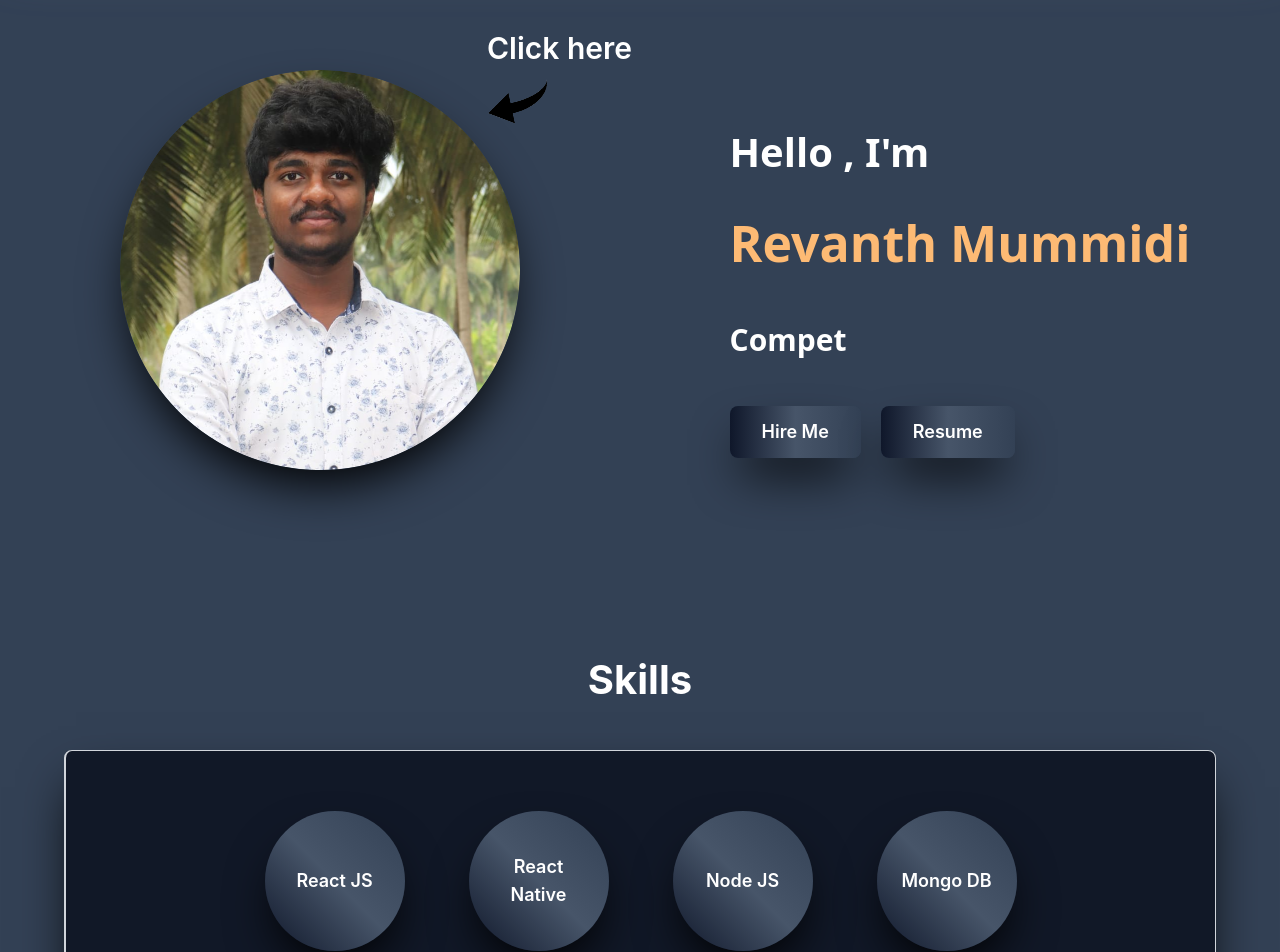
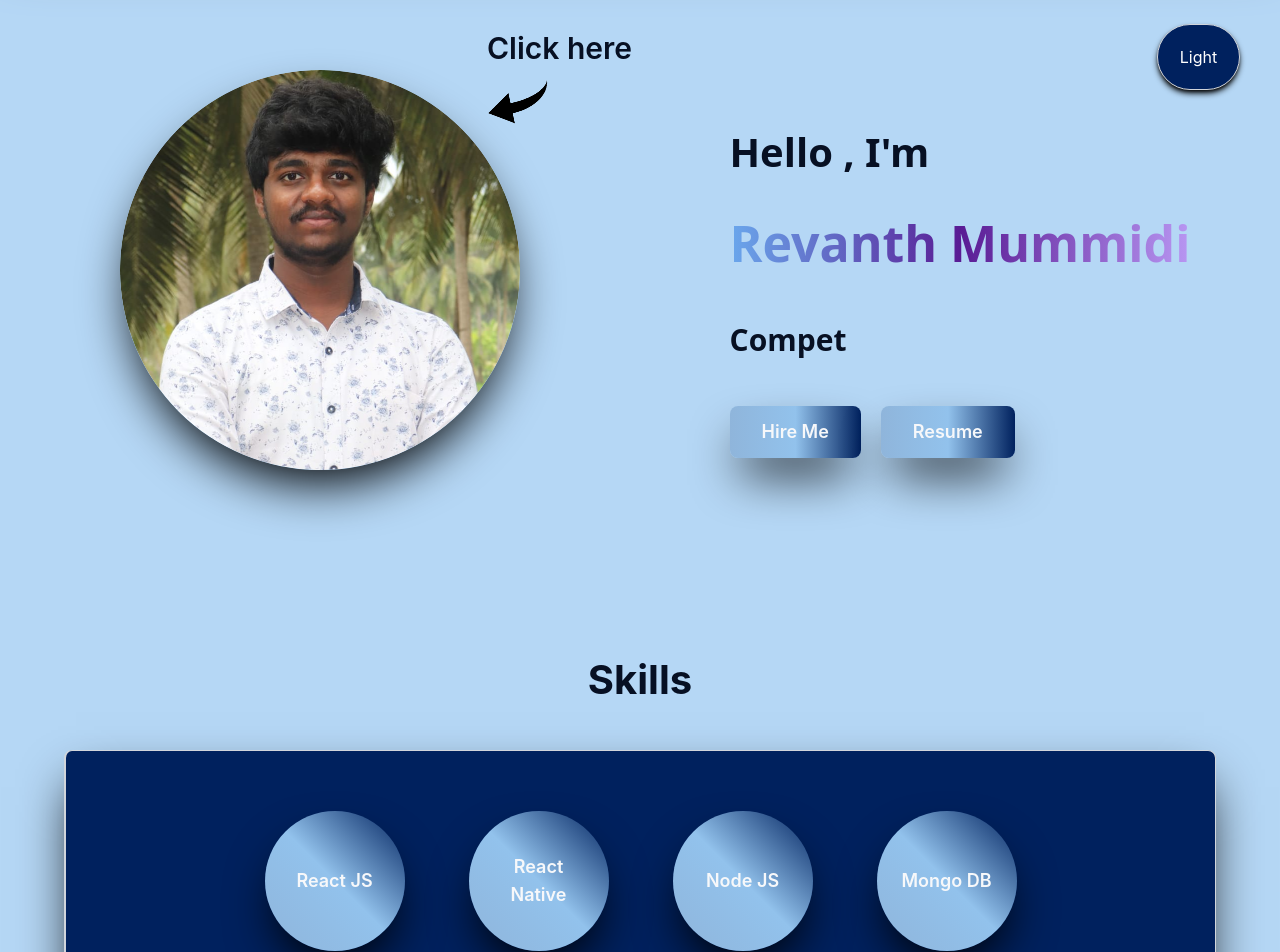
Before and after one commit to Revanth-Mummidi/MyPortfolio, a React (Create React App) app: page / in a window 1280 px wide. Shown: the part 120-1072 px from the top of the page. Built offline with nearby package versions, Linux system fonts and the light colour scheme.

Commit message:
Added Light Theme Colors

```diff
--- a/src/App.js
+++ b/src/App.js
@@ -22,7 +22,7 @@ function App() {
   const Color = GetColor(useSelector(state=>state.theme));
   const dispatch=useDispatch();
   useEffect(()=>{
-  dispatch(setTheme("Dark"));
+  dispatch(setTheme("Light"));
   },[]);
   return (
 
@@ -66,14 +66,14 @@ function App() {
         <Profiles />
       </Fade>
       <Contact />
-      {/* <div onClick={()=>{
+      <div onClick={()=>{
         if(theme!="Dark")
         dispatch(setTheme("Dark"));
         else
         dispatch(setTheme("Light"));
-      }} className={`fixed top-36 right-10 ${Color.navbar_bg_color}  text-white rounded-full p-5 `}>
+      }} className={`fixed top-36 right-10 ${Color.navbar_bg_color} shadow-md ${Color.shadow_color} ${Color.border_color1} w-[83px] aspect-video flex items-center justify-center border text-white rounded-full p-5 `}>
          <p>{theme}</p>
-      </div> */}
+      </div>
     </div>
 
   );
--- a/src/Components/Achievements.jsx
+++ b/src/Components/Achievements.jsx
@@ -22,7 +22,7 @@ function Achievements() {
       id="achievements"
       className=" w-[100vw] flex flex-col items-center justify-center p-10"
     >
-      <p className="text-[35px] my-10 md:text-[40px] font-bold  ">
+      <p className={` ${Color.text_color1} text-[35px] my-10 md:text-[40px] font-bold  `}>
         Achievements
       </p>
       <div className={`${Color.border_color1} ${Color.card_bg_color} w-[90vw] ${Color.shadow_color} shadow-2xl border border-l-2 rounded-lg  p-10 items-center justify-center flex`}>
--- a/src/Components/HomePage.jsx
+++ b/src/Components/HomePage.jsx
@@ -27,7 +27,7 @@ function HomePage() {
     >
       <Fade bottom duration={1500} distance="120px">
         <div className="grid  grid-cols-1 md:grid-cols-2 h-full w-full ">
-          <div className="flex flex-1 flex-row items-center justify-center">
+          <div className={`${Color.text_color1} flex flex-1 flex-row items-center justify-center`}>
             <div className="flex  relative flex-col gap-5">
               <div className="mb-10 md:mb-0">
                 <LeftContent />
@@ -36,7 +36,7 @@ function HomePage() {
                 </p>
               </div>
               <div className="absolute hidden md:block -top-10 -right-28 lg:-right-28 ">
-                <div className="flex flex-col gap-5 ">
+                <div className={`${Color.text_color1} flex flex-col gap-5 `}>
                   <p className="font-semibold text-2xl md:text-3xl text-center">
                     Click here
                   </p>
@@ -49,12 +49,12 @@ function HomePage() {
             </div>
           </div>
           <div className="flex flex-1 flex-col items-center justify-center  text-center md:text-start">
-            <div className="flex flex-col gap-3 lg:gap-6">
+            <div className={`${Color.text_color1} flex flex-col gap-3 lg:gap-6`}>
               <p className="font-sans font-semibold  text-[30px]  lg:text-[40px]">
                 Hello , I'm{" "}
               </p>
               <p
-                className={`font-sans font-semibold text-[40px]  lg:text-[50px] ${Color.name_color}`}
+                className={`font-sans font-semibold text-[40px]  lg:text-[50px] ${Color.name_color} inline-block text-transparent bg-clip-text bg-gradient-to-r`}
               >
                 Revanth Mummidi
               </p>
@@ -74,7 +74,7 @@ function HomePage() {
                 repeat={Infinity}
               />
               {/* <p className='font-sans font-semibold mt-3 text-[20px] lg:text-[30px] '>{Abilities[idx]}</p> */}
-              <div className="flex flex-row mt-5 gap-5 justify-center md:justify-start items-center  ">
+              <div className={`${Color.text_color} flex  flex-row mt-5 gap-5 justify-center md:justify-start items-center  `}>
                 <a href={"mailto:mummidirevanth@gmail.com"}>
                   <CustomButton content={"Hire Me"} />
                 </a>
@@ -93,7 +93,7 @@ function LeftContent() {
   const Color = GetColor(useSelector((state) => state.theme));
   const [rotate, setRotate] = useState(true);
   return (
-    <div className=" self-center cursor-pointer flip-card hover:animate-pulse mb-10">
+    <div className={` ${Color.text_color} self-center cursor-pointer flip-card hover:animate-pulse mb-10`}>
       <div
         onClick={() => {
           setRotate(!rotate);
--- a/src/Components/Profiles.jsx
+++ b/src/Components/Profiles.jsx
@@ -53,7 +53,7 @@ function Profiles() {
         id="profiles"
         className=" w-[100vw]  flex flex-col  items-center justify-center p-10 mb-20 "
       >
-        <p className="text-[35px] my-10 md:text-[40px] font-bold  ">
+        <p className={` ${Color.text_color1} text-[35px] my-10 md:text-[40px] font-bold  `}>
           Profiles
         </p>
         <div className={`${Color.border_color1} w-[90vw] ${Color.card_bg_color} ${Color.shadow_color} shadow-2xl border border-l-2 rounded-lg  p-10 pt-5 items-center justify-center flex`}>
@@ -91,7 +91,7 @@ function Profiles() {
           {data.description}
           </div>
 
-          <div  className={`px-6 py-2 ${Color.background_color} text-center rounded-xl`}>
+          <div  className={`px-6 py-2 ${Color.background_color}  ${Color.text_color1} text-center rounded-xl`}>
             <a href={data.link}>View</a>
           </div>
       </div>
--- a/src/Components/Projects.jsx
+++ b/src/Components/Projects.jsx
@@ -41,7 +41,7 @@ function Projects() {
   return (
     <section
       id="projects"
-      className="w-[100vw] flex flex-col items-center justify-center p-10"
+      className={`${Color.text_color1} w-[100vw] flex flex-col items-center justify-center p-10`}
     >
       <p className="text-[35px] my-10 md:text-[40px] font-bold  ">
         Projects
@@ -82,7 +82,7 @@ const Card = ({data}) => {
           !rotate ? "flip-card-inner flip-card-rotate" : "flip-card-inner"
         }
         >
-        <div  className={`lg:w-[520px] flex flex-row justify-center items-center xl:w-[500px] sm:w-[400px] w-[280px]  shadow-2xl ${Color.shadow_color} flip-card-front aspect-video right-0 ${Color.border_color1} bg-gradient-to-l ${Color.gradient_colors1}  border  rounded-xl `}>
+        <div  className={`lg:w-[520px] flex ${Color.text_color} flex-row justify-center items-center xl:w-[500px] sm:w-[400px] w-[280px]  shadow-2xl ${Color.shadow_color} flip-card-front aspect-video right-0 ${Color.border_color1} bg-gradient-to-l ${Color.gradient_colors1}  border  rounded-xl `}>
           {/* <FrontCard data={data} /> */}
           <p className="text-[40px] lg:text-[60px] font-bold ">{data.name}</p>
         </div>
--- a/src/Components/Skills.jsx
+++ b/src/Components/Skills.jsx
@@ -21,7 +21,7 @@ function Skills() {
   return (
     <section
       id="skills"
-      className=" w-[100vw] md:mt-0 flex flex-col items-center justify-center p-10"
+      className={` ${Color.text_color1} w-[100vw] md:mt-0 flex  flex-col items-center justify-center p-10`}
     >
       <p className="text-[35px] my-10 md:text-[40px] font-bold ">
         Skills
@@ -29,7 +29,7 @@ function Skills() {
 
       <div className={`${Color.border_color1} w-[90vw] ${Color.card_bg_color} ${Color.shadow_color} shadow-2xl border border-l-2 rounded-lg   items-center justify-center flex`}>
         {/* <LeftContent/> */}
-        <div className="sm:grid sm:grid-cols-2 md:grid-cols-3 lg:grid-cols-4 px-20 py-10 gap-x-6 gap-y-2 items-center justify-center">
+        <div className={` ${Color.text_color} sm:grid sm:grid-cols-2 md:grid-cols-3 lg:grid-cols-4 px-20 py-10 gap-x-6 gap-y-2 items-center justify-center`}>
           <Fade bottom duration={1500}>
             {skills.map((data, index) => {
               return (
@@ -125,7 +125,7 @@ const CircularProgress = ({ value  }) => {
         styles={buildStyles({
           backgroundColor: "transparent",
           textColor: "rgb(51 65 85 / var(--tw-bg-opacity))",
-          pathColor: "rgb(229 231 235  / var(--tw-bg-opacity))",
+          pathColor: Color.progressbar,
           trailColor: "transparent",
           textSize: "20px",
         })}
@@ -140,7 +140,7 @@ const CircularProgress = ({ value  }) => {
           fontWeight: "bold",
         }}
       >
-        <p className={`text-center font-bold text-lg ${Color.progressbar} `}>
+        <p className={`text-center font-bold text-lg text-[${Color.progressbar}] `}>
           {`${value}%`}
         </p>
       </div>
--- a/src/GetColor.js
+++ b/src/GetColor.js
@@ -6,11 +6,12 @@ const DarkThemeColors={
     navbar_bg_color:"bg-slate-950",
     small_navbar_bg_color:"bg-slate-500",
     text_color:"text-white",
+    text_color1:"text-white",
     hover_text_color:"hover:text-[#306a8e]",
-    progressbar:"text-gray-200",
+    progressbar:"#eff2e2",
     card_bg_color:"bg-gray-900",
     contact_bg_color:"bg-slate-950",
-    name_color:"text-orange-300",
+    name_color:"from-orange-300 via-orange-300 via-orange-300  via-orange-300 to-orange-300",
     shadow_color:"shadow-black",
     border_white:"border-white",
     shadow_light_color:"shadow-slate-500",
@@ -20,22 +21,24 @@ const DarkThemeColors={
     gradient_colors2:"from-slate-300 via-slate-200 via-slate-500 to-slate-600"
 }
 const LightThemeColors={
-    background_color:"bg-[#000000]",
-    navbar_bg_color:"bg-[#2df1f1]",
+    background_color:"bg-[#b5d7f5]",
+    navbar_bg_color:"bg-[#00215E]",
     small_navbar_bg_color:"bg-slate-500",
-    text_color:"text-white",
+    text_color:"text-[#f7f8fa]",
+    text_color1:"text-[#071023]",
     hover_text_color:"hover:text-slate-700",
-    progressbar:"text-gray-200",
-    card_bg_color:"bg-gray-900",
+    progressbar:"#00215E",
+    card_bg_color:"bg-[#00215E]",
     contact_bg_color:"bg-slate-950",
-    name_color:"text-orange-300",
-    shadow_color:"shadow-white",
+    name_color:"from-[#6aa7ec] via-[#094070] via-[#591b94] to-[#b896f2]",
+    shadow_color:"shadow-black",
     border_white:"border-white",
     shadow_light_color:"shadow-slate-500",
-    gradient_colors1:"from-slate-700 via-slate-600 via-slate-600 to-slate-900",
+    gradient_colors1:"from-[#00215E] via-[#1c85e0] via-[#92c2ec] to-[#8fb5db]",
     border_color1:"border-gray-300",
     border_color2:"border-slate-700 ",
-    gradient_colors2:"from-slate-300 via-slate-200 via-slate-500 to-slate-600"
+    gradient_colors2:"from-[#a4bdeb] via-[#8abae5] via-[#bbcfde] to-[#b6cce3]",
+
 }
 function GetColor({theme}) {
 
--- a/src/Redux/ThemeSlice.js
+++ b/src/Redux/ThemeSlice.js
@@ -1,7 +1,7 @@
 import {createSlice} from '@reduxjs/toolkit';
 
 const initialState = {
-   theme:"Dark",
+   theme:"Light",
 };
 
 const ThemeSlice = createSlice({
```
Also changed, not shown: src/Components/Experience.jsx (+5 -4 lines).
